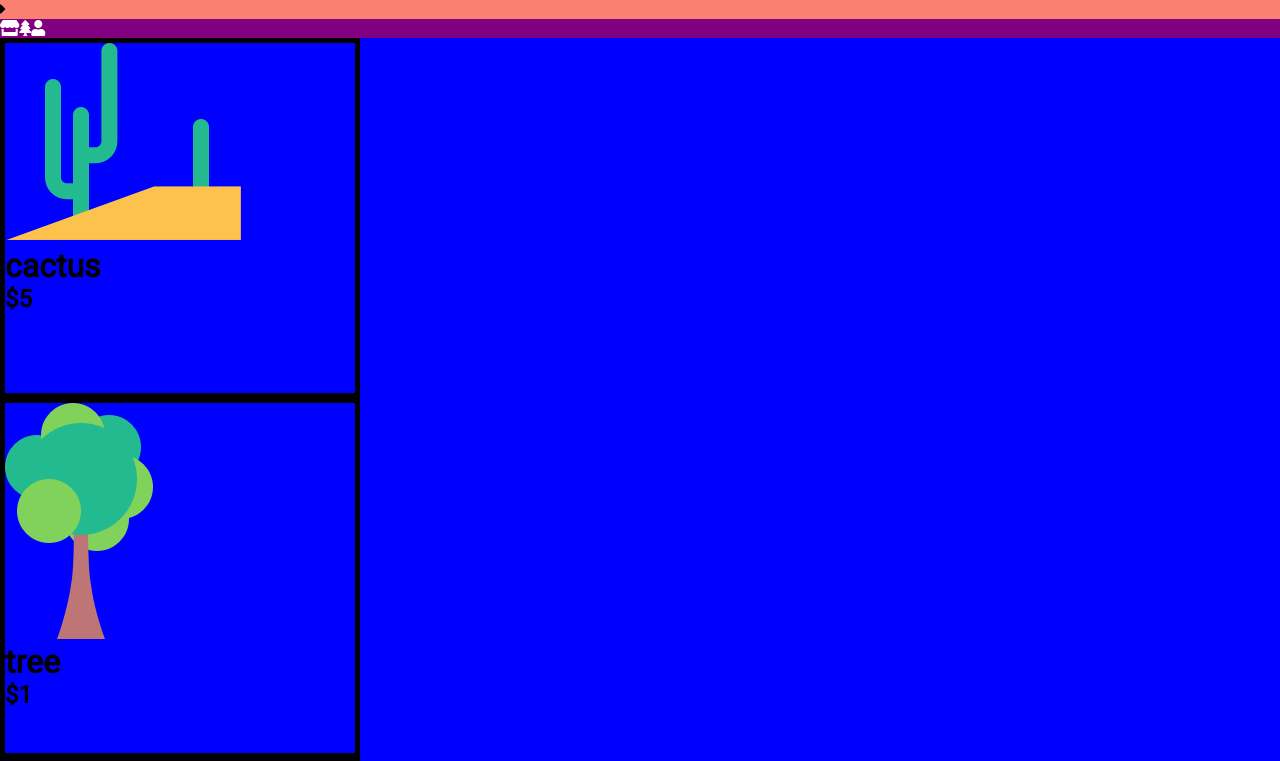
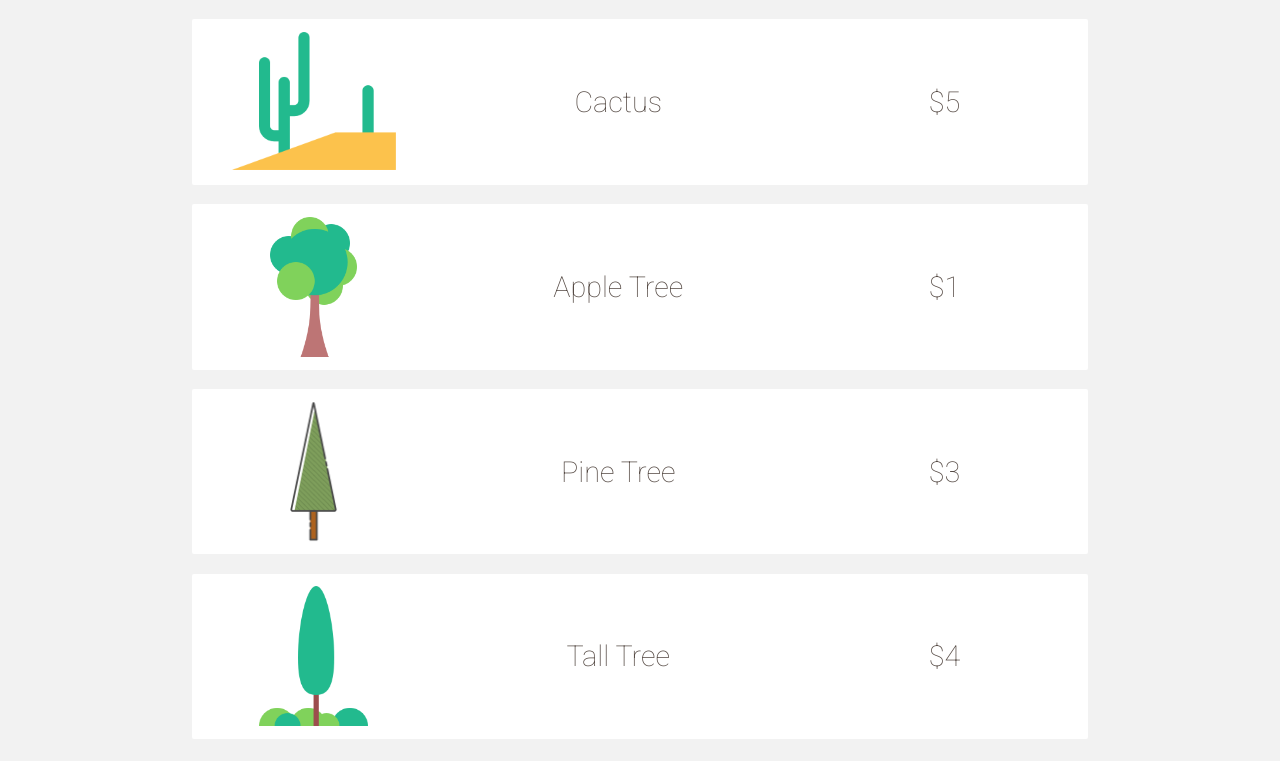
Before and after one commit to husheric/LeafbitWeb, a React (Create React App) app in the folder frontend/: page / in a window 1280 px wide. Shown: the top 761 px of the page. Built offline with nearby package versions, Linux system fonts and the light colour scheme.

Commit message:
marketplace styling

```diff
--- a/frontend/src/App.js
+++ b/frontend/src/App.js
@@ -24,7 +24,7 @@ class App extends Component {
 
     return (
       <div>
-        <nav className="sidebar">
+        {/* <nav className="sidebar">
           <div onClick={this.handleSidebar}>
             <i className="fas fa-caret-right"></i>
           </div>
@@ -33,7 +33,7 @@ class App extends Component {
             <Link to="/plant"><i className="fas fa-tree"></i></Link>
             <Link to="/profile"><i className="fas fa-user"></i></Link>
           </div>
-        </nav>
+        </nav> */}
         <Switch>
           <Route exact path="/" component={Marketplace} />
           <Route path="/plant" component={Marketplace} />
--- a/frontend/src/Components/Marketplace.jsx
+++ b/frontend/src/Components/Marketplace.jsx
@@ -17,10 +17,10 @@ class Marketplace extends Component {
 		super();
 
 		this.seeds = [
-			{ name: 'cactus', cost: 5, image: 'cactus' },
-			{ name: 'tree', cost: 1, image: 'tree' },
-			{ name: 'pine_tree', cost: 3, image: 'pine_tree' },
-			{ name: 'tall_tree', cost: 4, image: 'tall_tree' }
+			{ displayName: 'Cactus', name: 'cactus', cost: 5, image: 'cactus' },
+			{ displayName: 'Apple Tree', name: 'tree', cost: 1, image: 'tree' },
+			{ displayName: 'Pine Tree', name: 'pine_tree', cost: 3, image: 'pine_tree' },
+			{ displayName: 'Tall Tree', name: 'tall_tree', cost: 4, image: 'tall_tree' }
 		];
 
 		this.state = {
@@ -66,7 +66,8 @@ class Marketplace extends Component {
 				{this.state.seed &&
 					<Modal
 						isOpen={this.state.showModal}
-						contentLabel="Minimal Modal Example"
+						contentLabel="PurchaseModal"
+						onRequestClose={this.handleCloseModal}
 					>
 						<button onClick={this.handleCloseModal}>Close</button>
 						<form onSubmit={this.handleSubmit} >
--- a/frontend/src/Components/SeedComponent.jsx
+++ b/frontend/src/Components/SeedComponent.jsx
@@ -3,6 +3,7 @@ import cactus from '../images/cactus.png';
 import pine_tree from '../images/pine_tree.png';
 import tall_tree from '../images/tall_tree.png';
 import tree from '../images/tree.png';
+import '../stylesheets/marketplace.css';
 
 /*
 	____TODOS____
@@ -12,11 +13,11 @@ import tree from '../images/tree.png';
 	seed info - price, name, image
 */
 
-const style = {
-	border: '5px solid black',
-	width: '350px',
-	height: '350px'
-}
+// const style = {
+// 	border: '5px solid black',
+// 	width: '350px',
+// 	height: '350px'
+// }
 
 const seedDict = {
 	cactus: cactus,
@@ -29,10 +30,12 @@ class SeedComponent extends Component {
 	render() {
 		const { seed, handleOpenModal } = this.props;
 		return (
-			<div style={style} onClick={() => handleOpenModal(seed)} >
-				<img src={seedDict[seed.image]} />
-				<h1>{seed.name}</h1>
-				<h2>${seed.cost}</h2>
+			<div className="seed-container" onClick={() => handleOpenModal(seed)} >
+				<div className="seed-img-container">
+					<img src={seedDict[seed.image]} />
+				</div>
+				<h1 className="name">{seed.displayName}</h1>
+				<h1 className="cost">${seed.cost}</h1>
 			</div>
 		)
 	}
--- a/frontend/src/stylesheets/index.css
+++ b/frontend/src/stylesheets/index.css
@@ -5,10 +5,16 @@ body {
   padding: 0;
   font-family: 'Roboto', sans-serif;
   font-weight: 100;
-  background-color: #564b45;
+  font-size: 10px;
+  /* background-color: #ffffff; */
+  /* background-color: #564b45; */
+  background-color: #f2f2f2;
 }
 
 h1, h2, h3, h4, h5, h6, p, a {
   margin: 0;
   padding: 0;
+  font-family: 'Roboto', sans-serif;
+  font-weight: 100;
+  color: #564b45;
 }
--- a/frontend/src/stylesheets/marketplace.css
+++ b/frontend/src/stylesheets/marketplace.css
@@ -1,5 +1,53 @@
 /* MARKETPLACE CONTAINER */
 
 .marketplace-container {
-    background-color: blue;
+    width: 100%;
 }
+
+/* SEED COMPONENT */
+.seed-container {
+    background-color: #ffffff;
+    display: flex;
+    margin: 1.2rem auto;
+    padding: .8rem;
+    width: 68%;
+    justify-content: space-between;
+    align-items: center;
+    border-radius: 2px;
+    cursor: pointer;
+    transition: 0.2s all;
+}
+
+.seed-container:hover {
+    transform: translateY(-2px);
+}
+
+.seed-img-container {
+    width: 25%;
+    display: flex;
+    justify-content: center;
+}
+
+.seed-img-container img {
+    height: 140px;
+    width: auto;
+}
+
+.seed-container .name {
+    width: 45%;
+    font-size: 1.8rem;
+    text-align: center;
+}
+
+.seed-container .cost {
+    width: 30%;
+    text-align: center;
+    font-size: 1.8rem;
+}
+
+
+@media screen and (max-width: 400px) {
+    .seed-container {
+        background-color: blue;
+    }
+}
```
Also changed, not shown: frontend/public/assets/icon.png (added).
